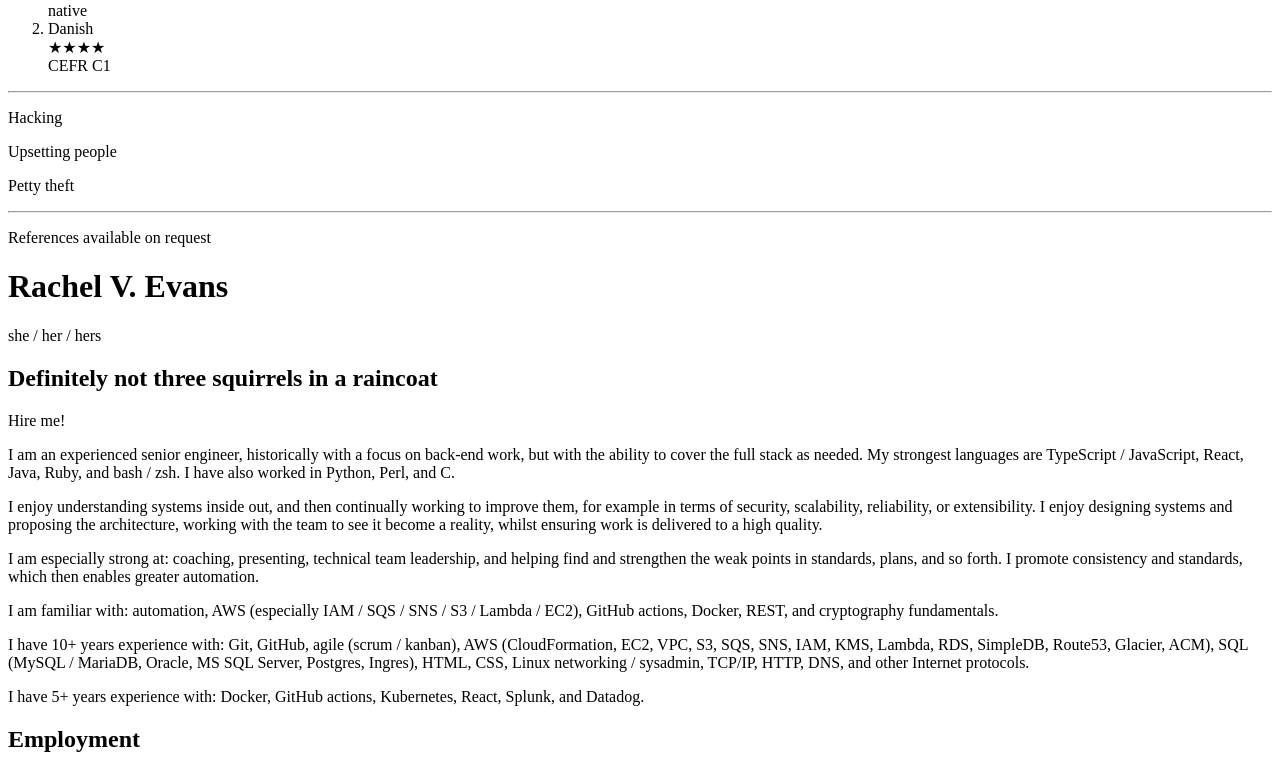
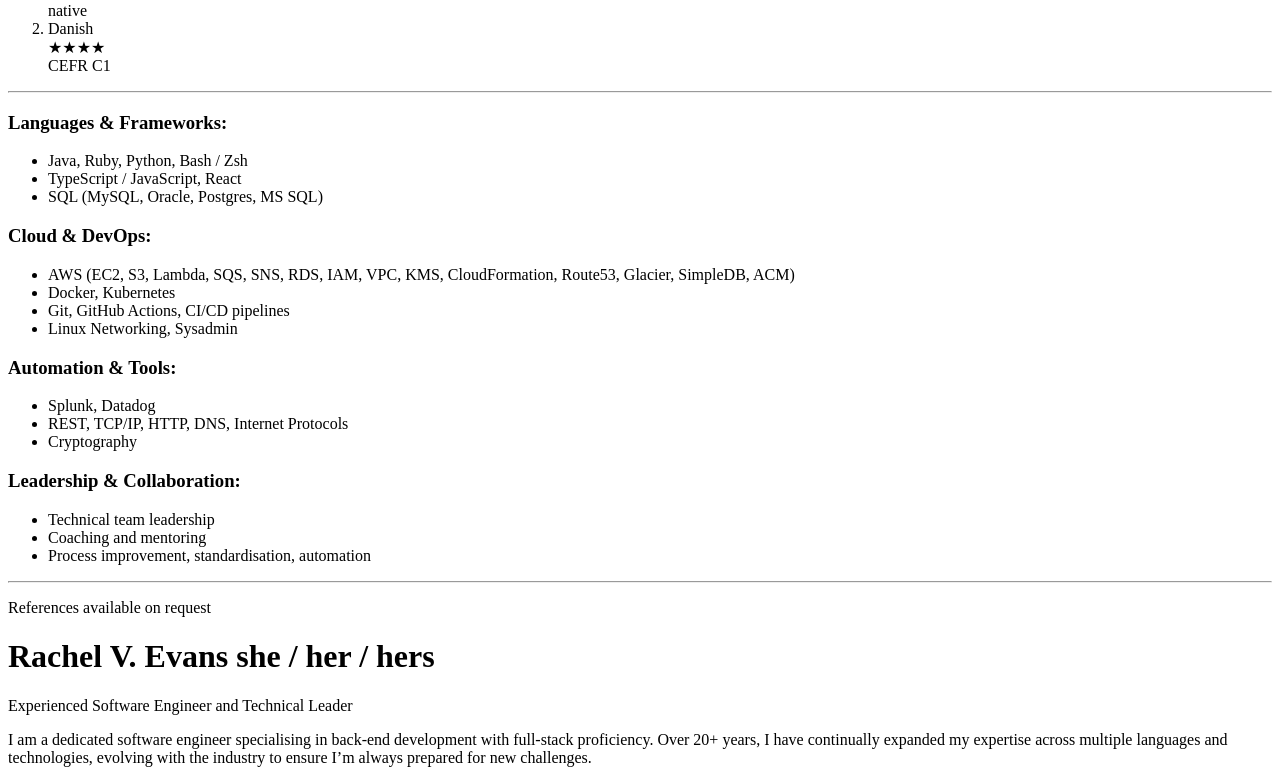
Before and after one commit to rvedotrc/my-cv, a Next.js app: page / in a window 1280 px wide. Shown: the part 471-1244 px from the top of the page. Built offline with nearby package versions, Linux system fonts and the light colour scheme.

Commit message:
Some changes, not sure what exactly

```diff
--- a/src/app/cv.tsx
+++ b/src/app/cv.tsx
@@ -6,10 +6,6 @@ export const cvData = {
     pronouns: {
       da: "hun / hende / hendes",
       en: "she / her / hers",
-    },
-    subtitle: {
-      da: "Absolut ikke tre egern i en regnfrakke",
-      en: "Definitely not three squirrels in a raincoat",
     },
     telephone: {
       intl: "+4571513486",
@@ -29,12 +25,7 @@ export const cvData = {
     },
     locationUrl: "https://youtu.be/O6jOTZD6rg4?si=Au9A4Pzwy8f5NEFa&t=60",
   },
-  intro: [
-    {
-      da: "Ansæt mig!",
-      en: "Hire me!",
-    },
-  ],
+  intro: [],
   skills: {
     human_languages: [
       {
--- a/src/app/style.css
+++ b/src/app/style.css
@@ -160,6 +160,7 @@ h1 {
   margin-bottom: 0;
   font-weight: 700;
   font-size: 250%;
+  line-height: 1.5;
 }
 
 h2 {
@@ -167,14 +168,8 @@ h2 {
   margin-top: 1.5em;
 }
 
-h2.contactSubtitle {
-  font-style: italic;
-  font-size: 110%;
-}
-
 .contactPronouns {
-  font-size: 80%;
-  font-style: italic;
+  font-size: 40%;
 }
 
 .contactPronouns:before {
@@ -183,6 +178,11 @@ h2.contactSubtitle {
 
 .contactPronouns:after {
   content: ")";
+}
+
+.contactTitle {
+  font-weight: bold;
+  font-size: 1.25em;
 }
 
 .contactSubtitle {
@@ -263,9 +263,18 @@ h2.contactSubtitle {
   content: ")";
 }
 
+.skillsPanel ul {
+  padding-inline-start: 1em;
+}
+
+.skillsPanel ul li {
+  margin-block-end: 0.5em;
+}
+
 .employmentList {
   list-style: none;
   padding: 0;
+  margin-block: 2em 0;
 }
 
 .employmentList > li {
@@ -274,12 +283,15 @@ h2.contactSubtitle {
 
 .employmentHeading {
   font-weight: bold;
-  font-size: 150%;
+  font-size: 175%;
+  line-height: 1.5;
 }
 
 .employmentInfo {
   display: flex;
   flex-direction: row;
+  font-weight: bold;
+  font-size: 1.15em;
 }
 
 .employmentMore {
--- a/src/components/Employment.tsx
+++ b/src/components/Employment.tsx
@@ -7,7 +7,6 @@ export default function Employment() {
 
   return (
     <div className="employment">
-      <h2>Employment</h2>
       <ol className="employmentList">
         {cvData.employment.map((e, i) => (
           <li key={i}>
--- a/src/components/Introduction.tsx
+++ b/src/components/Introduction.tsx
@@ -7,60 +7,24 @@ export default function Introduction() {
 
   return (
     <div className="introduction">
-      <h2 className="contactSubtitle">
-        <Translate text={cvData.contact.subtitle} />
-      </h2>
       <div className="introPanel">
-        {cvData.intro.map((t, i) => (
-          <p key={i}>
-            <Translate text={t} />
-          </p>
-        ))}
-
         {language === "en" && (
           <>
             <p>
-              I am an experienced senior engineer, historically with a focus on
-              back-end work, but with the ability to cover the full stack as
-              needed. My strongest languages are TypeScript / JavaScript, React,
-              Java, Ruby, and bash / zsh. I have also worked in Python, Perl,
-              and C.
+              I am a dedicated software engineer specialising in back-end
+              development with full-stack proficiency. Over 20+ years, I have
+              continually expanded my expertise across multiple languages and
+              technologies, evolving with the industry to ensure I’m always
+              prepared for new challenges.
             </p>
-
             <p>
-              I enjoy understanding systems inside out, and then continually
-              working to improve them, for example in terms of security,
-              scalability, reliability, or extensibility. I enjoy designing
-              systems and proposing the architecture, working with the team to
-              see it become a reality, whilst ensuring work is delivered to a
-              high quality.
-            </p>
-
-            <p>
-              I am especially strong at: coaching, presenting, technical team
-              leadership, and helping find and strengthen the weak points in
-              standards, plans, and so forth. I promote consistency and
-              standards, which then enables greater automation.
-            </p>
-
-            <p>
-              I am familiar with: automation, AWS (especially IAM / SQS / SNS /
-              S3 / Lambda / EC2), GitHub actions, Docker, REST, and cryptography
-              fundamentals.
-            </p>
-
-            <p>
-              I have 10+ years experience with: Git, GitHub, agile (scrum /
-              kanban), AWS (CloudFormation, EC2, VPC, S3, SQS, SNS, IAM, KMS,
-              Lambda, RDS, SimpleDB, Route53, Glacier, ACM), SQL (MySQL /
-              MariaDB, Oracle, MS SQL Server, Postgres, Ingres), HTML, CSS,
-              Linux networking / sysadmin, TCP/IP, HTTP, DNS, and other Internet
-              protocols.
-            </p>
-
-            <p>
-              I have 5+ years experience with: Docker, GitHub actions,
-              Kubernetes, React, Splunk, and Datadog.
+              I excel at system design that improves security, scalability,
+              reliability, and extensibility, always striving to deliver
+              high-quality results. Through promoting standards, automation, and
+              consistency, I contribute to resilient systems and operational
+              excellence. I inspire engineering teams to work towards a clear
+              vision, and I thrive on fostering collaboration and empowering
+              others to grow.
             </p>
           </>
         )}
--- a/src/components/SkillsPanel.tsx
+++ b/src/components/SkillsPanel.tsx
@@ -1,9 +1,34 @@
 export default function SkillsPanel() {
   return (
     <div className="skillsPanel">
-      <p>Hacking</p>
-      <p>Upsetting people</p>
-      <p>Petty theft</p>
+      <h3>Languages & Frameworks:</h3>
+      <ul>
+        <li>Java, Ruby, Python, Bash / Zsh</li>
+        <li>TypeScript / JavaScript, React</li>
+        <li>SQL (MySQL, Oracle, Postgres, MS SQL)</li>
+      </ul>
+      <h3>Cloud & DevOps:</h3>
+      <ul>
+        <li>
+          AWS (EC2, S3, Lambda, SQS, SNS, RDS, IAM, VPC, KMS, CloudFormation,
+          Route53, Glacier, SimpleDB, ACM)
+        </li>
+        <li>Docker, Kubernetes</li>
+        <li>Git, GitHub Actions, CI/CD pipelines</li>
+        <li>Linux Networking, Sysadmin</li>
+      </ul>
+      <h3>Automation & Tools:</h3>
+      <ul>
+        <li>Splunk, Datadog</li>
+        <li>REST, TCP/IP, HTTP, DNS, Internet Protocols</li>
+        <li>Cryptography</li>
+      </ul>
+      <h3>Leadership & Collaboration:</h3>
+      <ul>
+        <li>Technical team leadership</li>
+        <li>Coaching and mentoring</li>
+        <li>Process improvement, standardisation, automation</li>
+      </ul>
     </div>
   );
 }
--- a/src/components/WhoAmI.tsx
+++ b/src/components/WhoAmI.tsx
@@ -7,9 +7,15 @@ export default function WhoAmI() {
 
   return (
     <div className="whoAmI">
-      <h1 className="contactName">{cvData.contact.name}</h1>
-      <div className="contactPronouns">
-        <Translate text={cvData.contact.pronouns} />
+      <h1 className="contactName">
+        {cvData.contact.name}{" "}
+        <span className="contactPronouns">
+          <Translate text={cvData.contact.pronouns} />
+        </span>
+      </h1>
+
+      <div className="contactTitle">
+        Experienced Software Engineer and Technical Leader
       </div>
     </div>
   );
```
Also changed, not shown: 1 other file (tests, documents, lock files or other folders).
